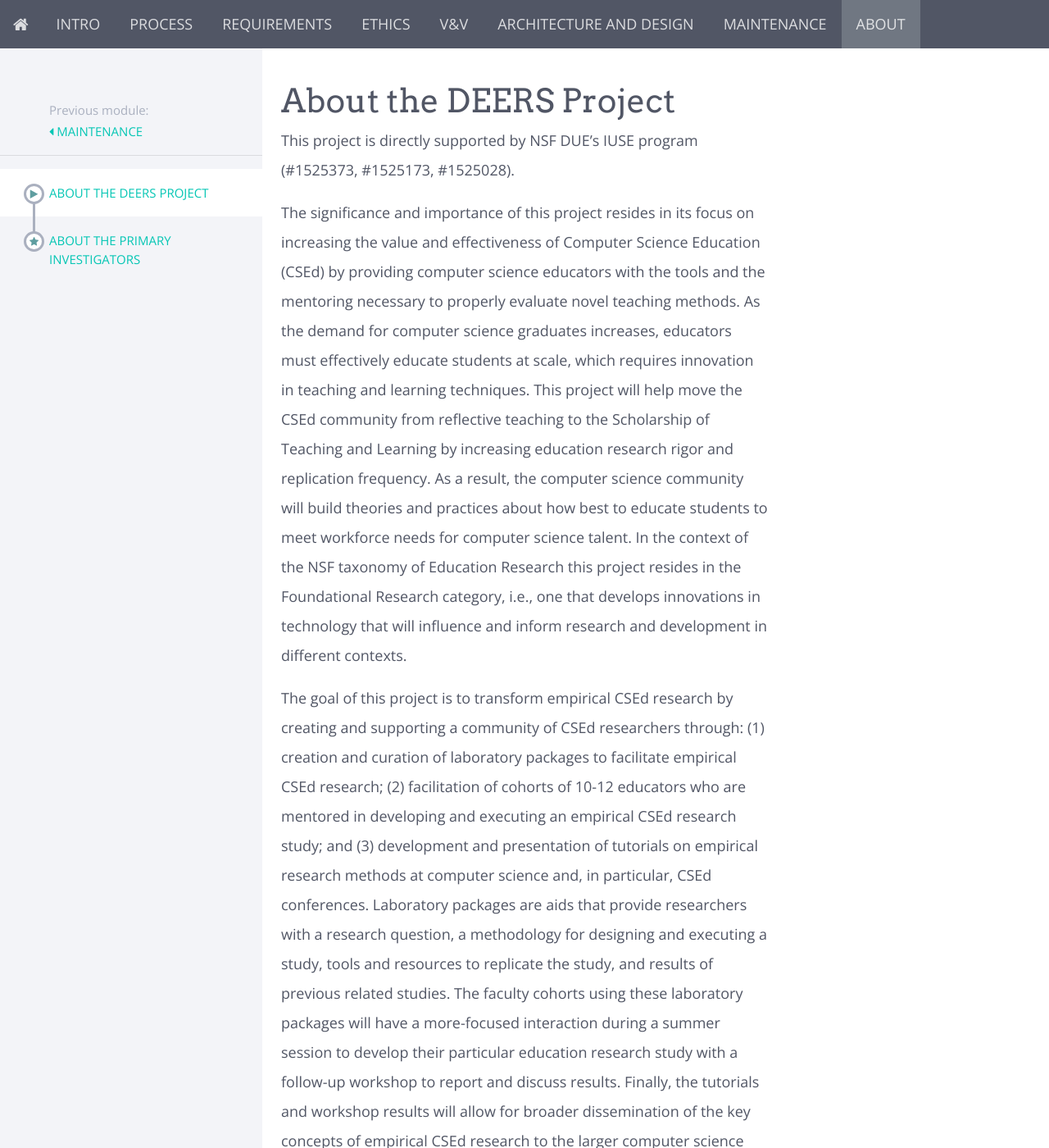
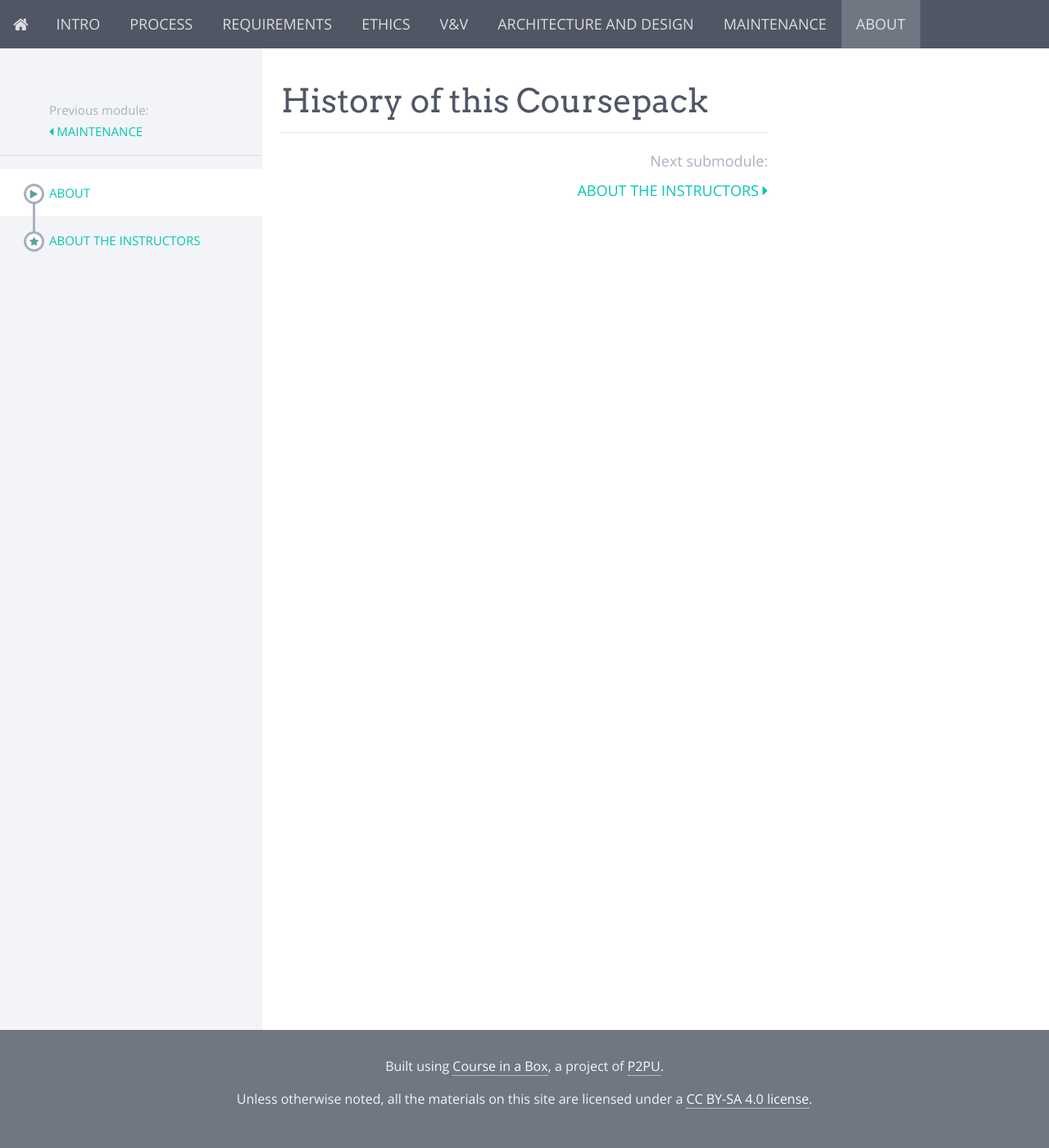
Before and after one commit to marksherriff/se-coursepack, a Jekyll site: the page built from modules/about/_posts/2021-05-01-about.md, in a window 1280 px wide and 1400 px high. Shown: the whole window at 82% size. Built offline with Jekyll 4.4.1, drawn with Linux system fonts in a browser that asks for light colours; nearby versions of some CDN libraries; some of the changed text lies outside the part shown.

Commit message:
base modules created

```diff
--- a/modules/about/_posts/2021-05-01-about.md
+++ b/modules/about/_posts/2021-05-01-about.md
@@ -1,11 +1,5 @@
 ---
-title: About the DEERS Project
+title: About
 ---
 
-# About the DEERS Project
-
-This project is directly supported by NSF DUE's IUSE program (#1525373, #1525173, #1525028).
-
-The significance and importance of this project resides in its focus on increasing the value and effectiveness of Computer Science Education (CSEd) by providing computer science educators with the tools and the mentoring necessary to properly evaluate novel teaching methods. As the demand for computer science graduates increases, educators must effectively educate students at scale, which requires innovation in teaching and learning techniques. This project will help move the CSEd community from reflective teaching to the Scholarship of Teaching and Learning by increasing education research rigor and replication frequency. As a result, the computer science community will build theories and practices about how best to educate students to meet workforce needs for computer science talent. In the context of the NSF taxonomy of Education Research this project resides in the Foundational Research category, i.e., one that develops innovations in technology that will influence and inform research and development in different contexts.
-
-The goal of this project is to transform empirical CSEd research by creating and supporting a community of CSEd researchers through: (1) creation and curation of laboratory packages to facilitate empirical CSEd research; (2) facilitation of cohorts of 10-12 educators who are mentored in developing and executing an empirical CSEd research study; and (3) development and presentation of tutorials on empirical research methods at computer science and, in particular, CSEd conferences. Laboratory packages are aids that provide researchers with a research question, a methodology for designing and executing a study, tools and resources to replicate the study, and results of previous related studies. The faculty cohorts using these laboratory packages will have a more-focused interaction during a summer session to develop their particular education research study with a follow-up workshop to report and discuss results. Finally, the tutorials and workshop results will allow for broader dissemination of the key concepts of empirical CSEd research to the larger computer science community.
+# History of this Coursepack
--- a/modules/about/_posts/2021-05-02-pi.md
+++ b/modules/about/_posts/2021-05-02-pi.md
@@ -1,10 +1,8 @@
 ---
-title: About the Primary Investigators
+title: About the Instructors
 ---
 
-# Dr. Jeff Carver
-
-# Dr. Sarah Heckman
+# Dr. Will McBurney
 
 # Dr. Mark Sherriff
 
```
Also changed, not shown: index.md (+3 -1 lines), modules/analyzing data/_posts/2021-05-01-introduction.md (deleted, +0 -5 lines), modules/architecture and design/_posts/2021-05-01-introduction.md (added, +11 -0 lines), modules/ethics/_posts/2021-05-01-introduction.md (added, +5 -0 lines), modules/intro/_posts/2021-05-01-indroduction.md (+5 -3 lines), modules/intro/_posts/2021-05-02-how-to-use.md (added, +6 -0 lines), modules/maintenance/_posts/2021-05-01-introduction.md (added, +11 -0 lines), modules/process/_posts/2021-05-01-introduction.md (added, +5 -0 lines), modules/requirements/_posts/2021-05-01-introduction.md (renamed from modules/research questions/_posts/2021-05-01-introduction.md, +1 -1 lines), modules/research questions/_posts/2021-05-02-video.md (deleted, +0 -9 lines), modules/running the study/_posts/2021-05-01-introduction.md (deleted, +0 -5 lines), modules/study design/_posts/2021-05-01-introduction.md (deleted, +0 -5 lines), modules/v&v/_posts/2021-05-01-introduction.md (added, +5 -0 lines), 1 other file.
